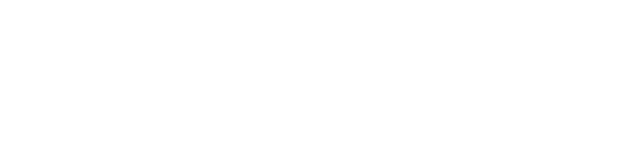
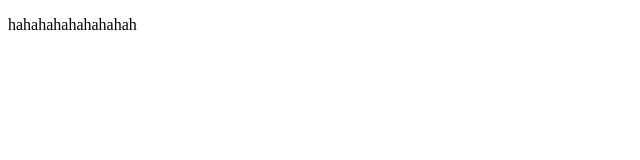
Before and after one commit to TearsJin/C_yuyan, a plain HTML site: page 宋俊/xixi.html in a window 1280 px wide. Shown: the whole page, without its empty margins (0-640 px from the left). Drawn offline with Linux system fonts and the light colour scheme.

Commit message:
宋俊更改了一下xixi.html

```diff
--- a/宋俊/xixi.html
+++ b/宋俊/xixi.html
@@ -6,6 +6,6 @@
     <title>Document</title>
 </head>
 <body>
-
+    <p>hahahahahahahahah</p>
 </body>
 </html>
```
Also changed, not shown: 俊伟/index.html (added), 俊伟/xixi.html (deleted), 惠奕/xixi.html (deleted), 蔡妮娜/xixi.html (deleted).
